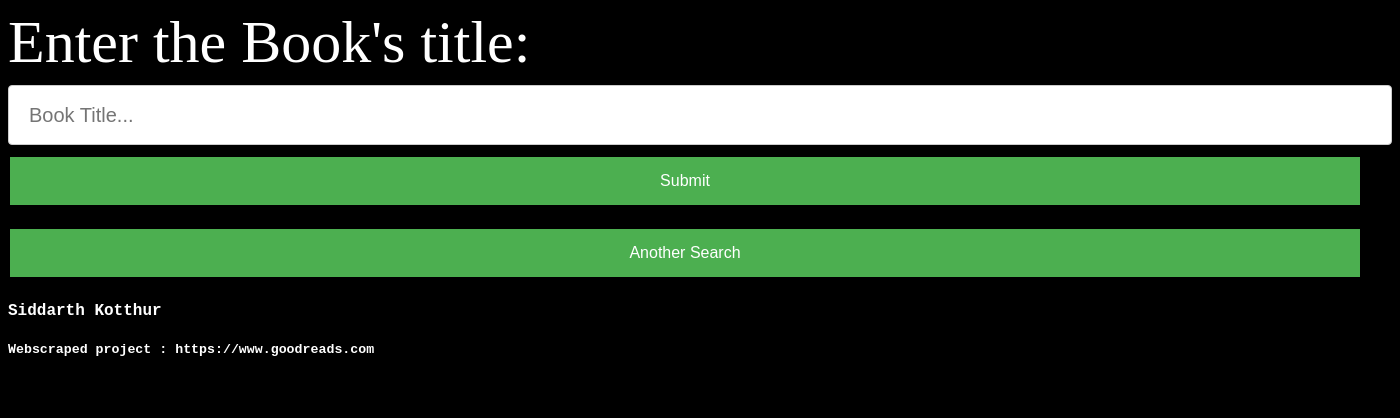
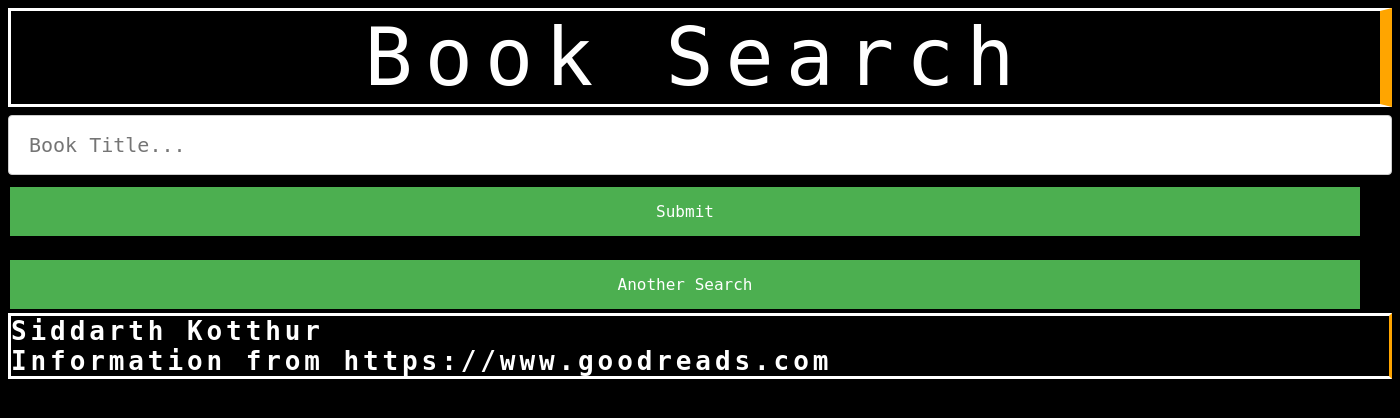
Before and after one commit to Immortal000/booksearch, a Flask app: page / in a window 1400 px wide. Shown: the top 418 px of the page. Run offline with Flask 2, Linux system fonts and the light colour scheme.

Commit message:
Update index.html

```diff
--- a/flask_app/templates/index.html
+++ b/flask_app/templates/index.html
@@ -7,10 +7,6 @@
                font-family: 'Courier New';
                border-style: solid;
                border-width: 3px;
-               color:white;
-             }
-             h4{
-               font-family: 'Courier New';
                color:white;
              }
              h5{
@@ -27,6 +23,7 @@
                box-sizing: border-box;
                height:60px;
                font-size: 20px;
+               font-family: monospace;
              }
 
              input[type=submit] {
@@ -43,14 +40,18 @@
                -webkit-transition-duration: 0.4s;
                transition-duration: 0.4s;
                width: 1350px;
+               font-family: monospace;
              }
              input[type=submit]:hover{
                box-shadow: 0 12px 16px 0 rgb(255, 255, 255),0 17px 50px 0 rgba(255, 255, 255, 0.19);
 
              }
-             label{
+             center{
                   color:white;
-                  font-size:60px;
+                  font-size:80px;
+                  text-align: center;
+                  border-style:solid;
+                  border-width: 3px;
              }
              button{
                background-color: #4CAF50;
@@ -66,20 +67,44 @@
                -webkit-transition-duration: 0.4s;
                transition-duration: 0.4s;
                width: 1350px;
+               font-family: monospace;
              }
              button:hover{
                box-shadow: 0 12px 16px 0 rgb(255, 255, 255),0 17px 50px 0 rgba(255, 255, 255, 0.19);
              }
+             .typewriter h1,center {
+                color: #fff;
+                font-family: monospace;
+                overflow: hidden;
+                border-right: .15em solid orange;
+                white-space: nowrap;
+                margin: 0 auto;
+                letter-spacing: .15em;
+                animation:
+                  typing 2s steps(30, end),
+                  blink-caret .5s;
+             }
+             @keyframes typing {
+                from { width: 0 }
+                to { width: 100% }
+             }
+             @keyframes blink-caret {
+                from, to { border-color: transparent }
+                50% { border-color: orange }
+             }
         </style>
    </head>
    <body bgcolor="black">
-   <form method="POST">
-          <label for="Btitle">Enter the Book's title:</label>
-          <input type="text" id="Btitle" name="text" placeholder="Book Title...">
-        <input type="submit">
-   </form>
+   <div class="typewriter">
+    <form method="POST">
+            <center>Book Search</center>
+            <input type="text" id="Btitle" name="text" placeholder="Book Title...">
+            <input type="submit">
+    </form>
+   </div>
    <button onclick="window.location.href = 'http://127.0.0.1:5000/'">Another Search</button>
-   <h4>Siddarth Kotthur</h4>
-   <h5>Webscraped project : https://www.goodreads.com</h5>
+   <div class="typewriter">
+    <h1>Siddarth Kotthur<br>Information from https://www.goodreads.com</h1>
    </body>
+   </div>
 </html>
```
